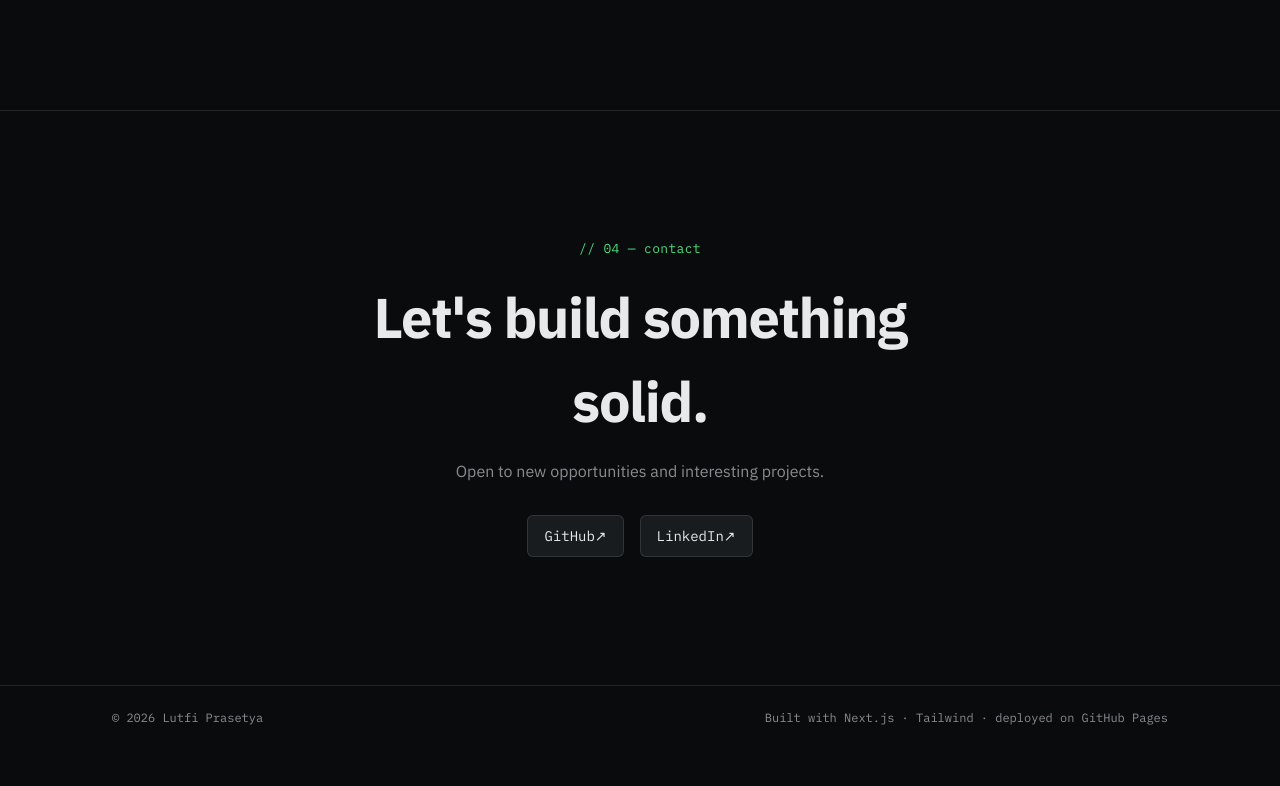
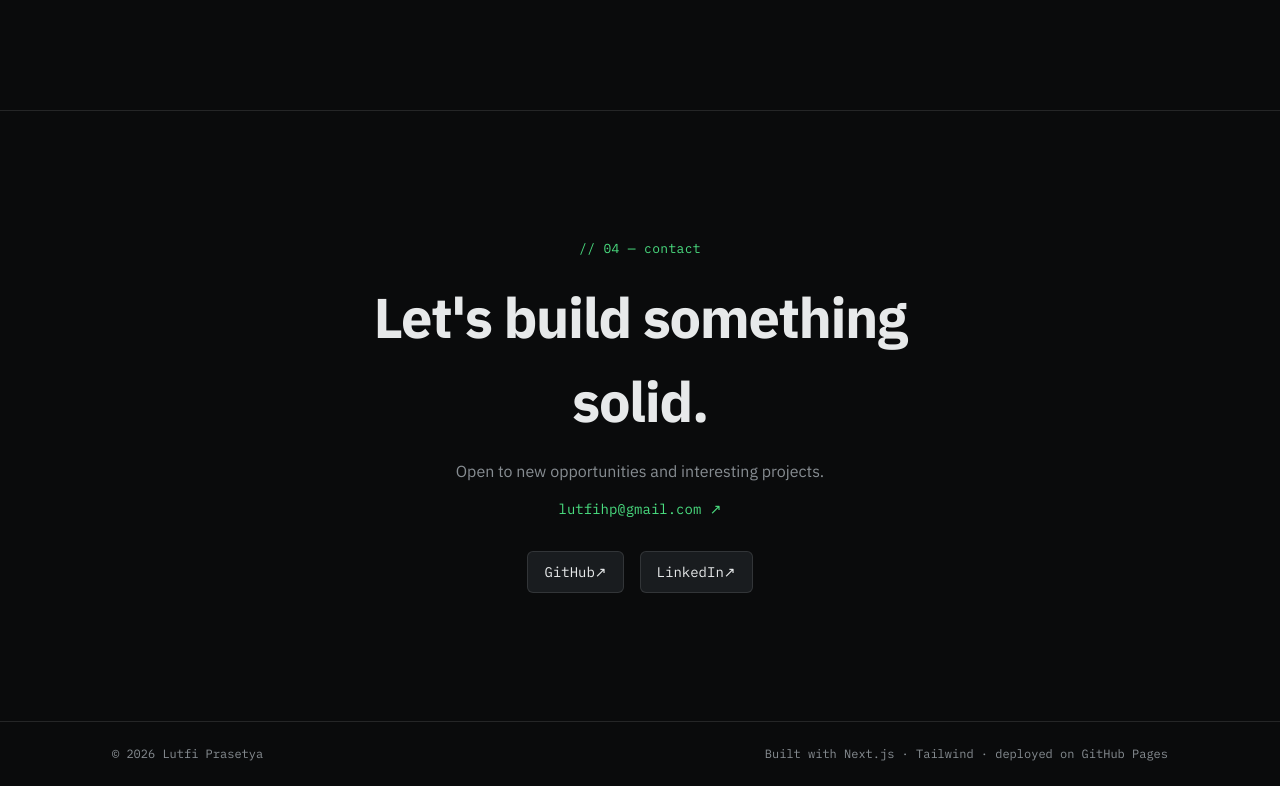
Before and after one commit to lutfihp/lutfihp.github.io, a Next.js app: page / in a window 1280 px wide. Shown: the part 3099-3885 px from the top of the page. Before the commit the page ends 3849 px from the top, so only its background shows below. Built offline with nearby package versions, Linux system fonts and the light colour scheme.

Commit message:
feat: add email mailto link to contact section

```diff
--- a/components/ContactSection.tsx
+++ b/components/ContactSection.tsx
@@ -15,9 +15,15 @@ export function ContactSection() {
         >
           Let&apos;s build something solid.
         </h2>
-        <p className="text-base text-muted max-w-md mb-8">
+        <p className="text-base text-muted max-w-md mb-4">
           Open to new opportunities and interesting projects.
         </p>
+        <a
+          href={`mailto:${data.profile.links.email}`}
+          className="font-mono text-sm text-accent hover:text-accent/70 hover:underline transition-colors mb-8"
+        >
+          {data.profile.links.email} ↗
+        </a>
         <div className="flex flex-wrap items-center justify-center gap-4">
           <a
             href={data.profile.links.github}
```
Also changed, not shown: 1 other file (tests, documents, lock files or other folders).
